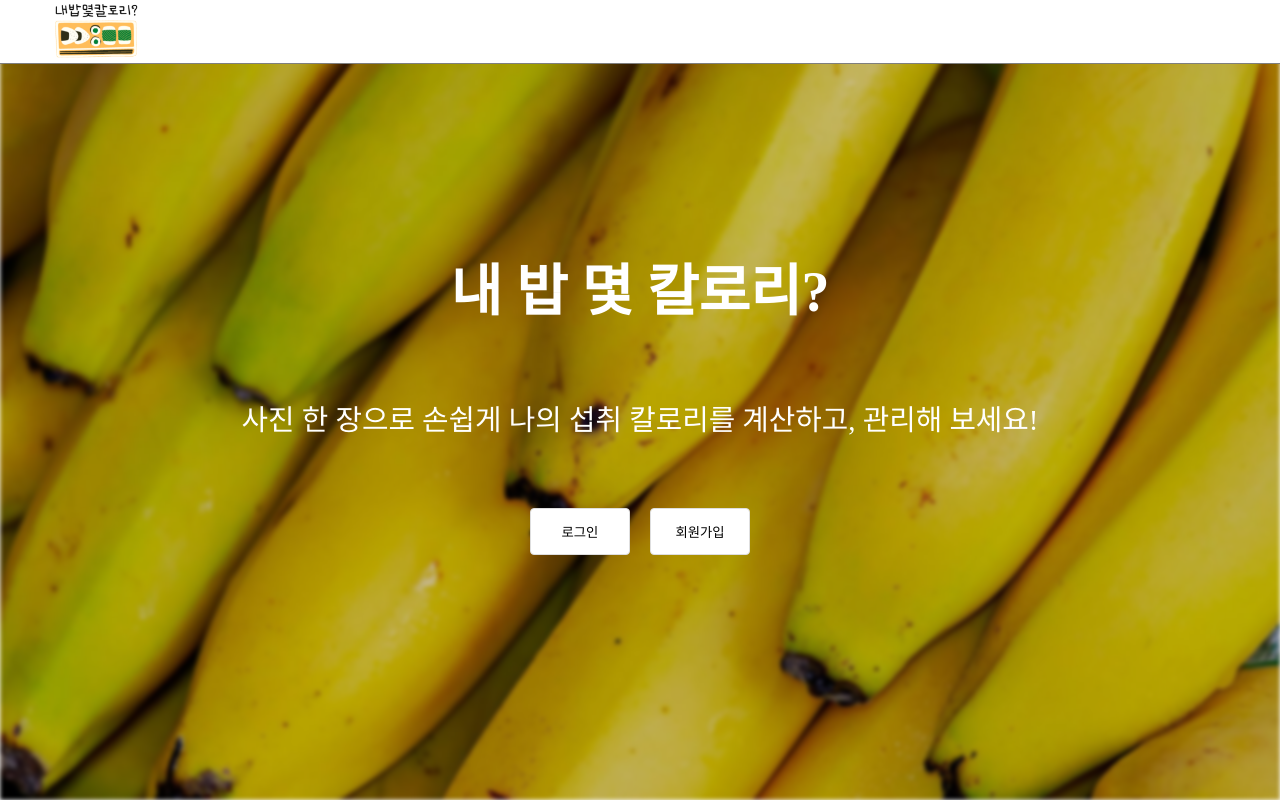
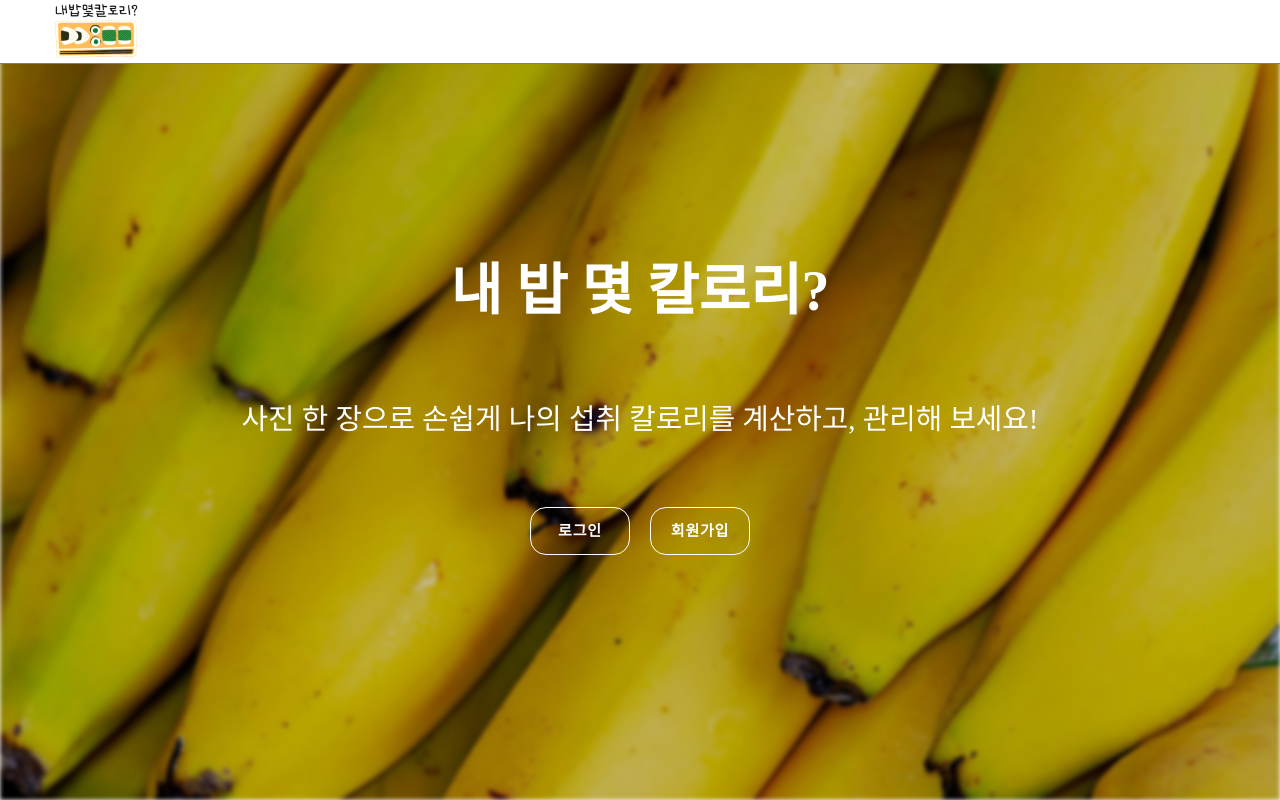
Before and after one commit to MyMealCalorie/client, a React (Create React App) app: page / in a window 1280 px wide. Built offline with nearby package versions, Linux system fonts and the light colour scheme.

Commit message:
style: home페이지 중앙 버튼 디자인 변경

```diff
--- a/src/components/Home/style/index.ts
+++ b/src/components/Home/style/index.ts
@@ -36,10 +36,27 @@ export const S_BottomBtns = styled(S_FlexBox)`
 `;
 export const S_Btn = styled(S_Button)`
   width: 100px;
-  padding: 13px 20px;
 
-  border: 1px solid #dedede;
-  border-radius: 4px;
+  background-color: transparent;
+  border: 1px solid white;
+  border-radius: 16px;
+  box-sizing: border-box;
 
-  background-color: #fff;
+  color: white;
+  cursor: pointer;
+  display: inline-block;
+  padding: 13px 16px;
+
+  font-size: 15px;
+  font-weight: 700;
+  letter-spacing: 0.8px;
+  line-height: 20px;
+  text-align: center;
+
+  transition-duration: 0.3s;
+
+  :hover {
+    background-color: white;
+    color: #b69a32;
+  }
 `;
--- a/src/components/common/Header.tsx
+++ b/src/components/common/Header.tsx
@@ -28,6 +28,7 @@ const Header = () => {
       ) : (
         <MdLogout
           size="1.5rem"
+          title="로그아웃"
           style={{ cursor: 'pointer' }}
           onClick={onLogout}
         />
--- a/src/utils/color.ts
+++ b/src/utils/color.ts
@@ -1,2 +1,4 @@
 // color 작성
-export {};
+export const Color = {
+  mainColor: '#fee365',
+};
```
